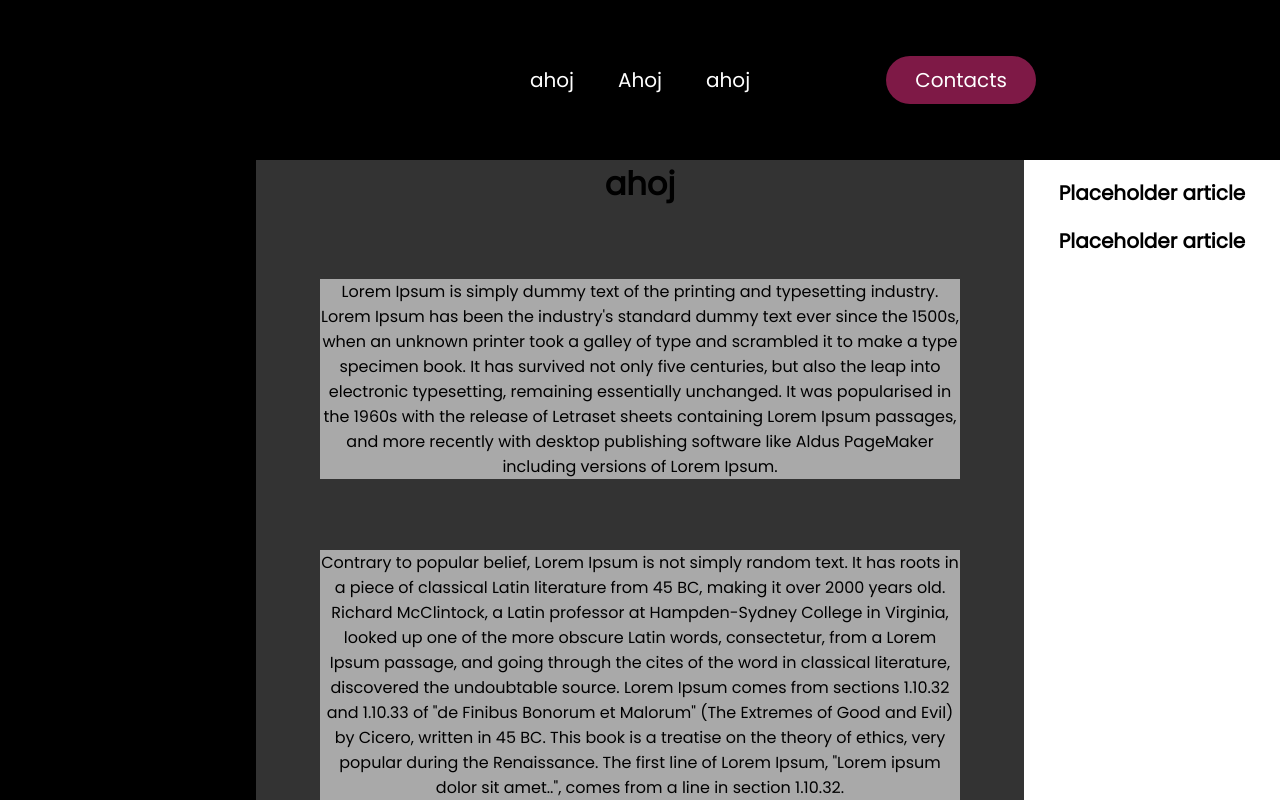
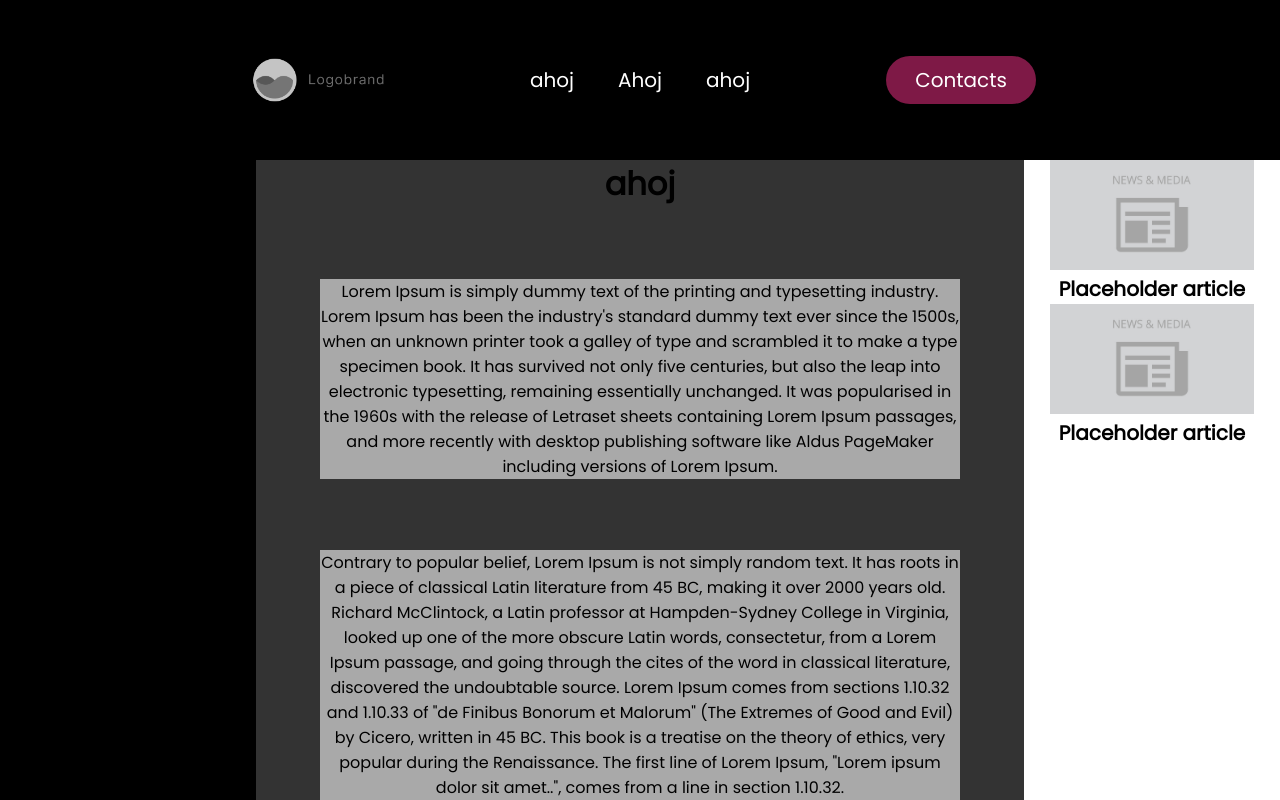
Before and after one commit to AhojHajzle/scribbles, a plain HTML site: page Scribbles and dumb stuff/hamsvg.html in a window 1280 px wide. Drawn offline with Linux system fonts and the light colour scheme.

Commit message:
typo fix hamsvg.html

```diff
--- a/Scribbles and dumb stuff/hamsvg.html
+++ b/Scribbles and dumb stuff/hamsvg.html
@@ -8,7 +8,7 @@
   </head>
   <body>
     <header>
-      <img src="placeholder/logo-placeholder-image.png" alt="">
+      <img src="placeholders/logo-placeholder-image.png" alt="">
       <nav>
         <ul class="links">
           <li><a href="index.html">ahoj</a></li>
@@ -29,9 +29,9 @@
       </div>
       <div class="right">
         <ul>
-          <img src="placeholder/placeholder-news.jpg" alt="" class="article-photo">
+          <img src="placeholders/placeholder-news.jpg" alt="" class="article-photo">
           <li> <b> <a href="#" class="article">Placeholder article</a> </b></li>
-          <img src="placeholder/placeholder-news.jpg" alt="" class="article-photo">
+          <img src="placeholders/placeholder-news.jpg" alt="" class="article-photo">
           <li> <b> <a href="#" class="article">Placeholder article</a> </b></li>
         </ul>
       </div>
```
